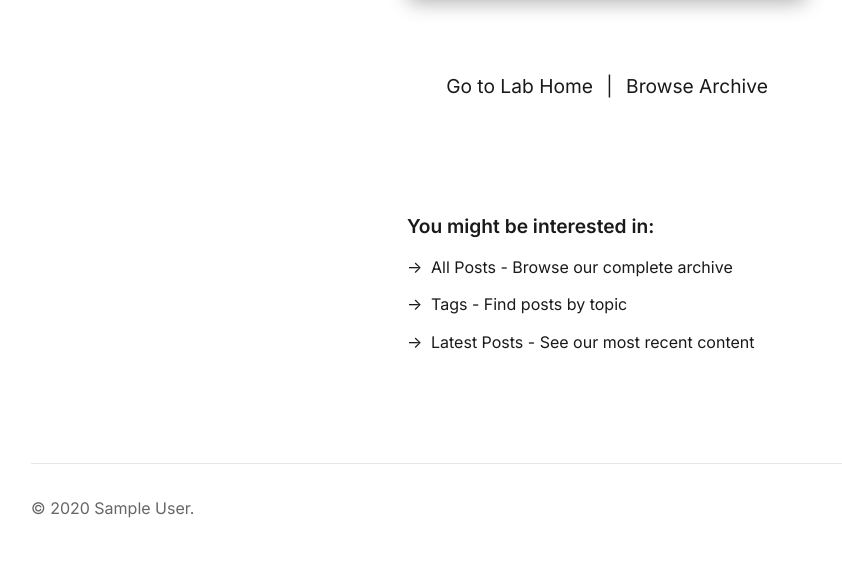
After one commit to DonTron-prog/docerate, a Python web app: template templates/404.html in a window 1280 px wide. The commit adds this page. Shown: the part 484-1054 px from the top of the page, without its empty margins (33-875 px from the left). Run offline with Jinja, Linux system fonts and the light colour scheme; the template is opened without the code that fills it: most values are stand-ins (such as "Sample title", 1, 10 or a date in 2020).

Commit message:
Add custom 404, archive, and tags index templates with styling
- Created a 404 error page with user-friendly navigation and suggestions.
- Developed an archive page to display posts in chronological order with tags.
- Implemented a tags index page featuring a tag cloud and categorized posts.
- Added CSS styles for improved layout and visual appeal across all new templates.

```diff
--- a/config.yaml
+++ b/config.yaml
@@ -1,6 +1,6 @@
 site:
   title: "McGillivray LAB"
-  description: "Personal blog about technology, programming, and more - Now with CDN!"
+  description: "A Random Walk Across Science, Engineering, and Philosophy in Search of Novelty"
   author: "Donald McGillivray"
   url: "https://donaldmcgillivray.com"
   language: "en"
--- /dev/null
+++ b/templates/404.html
@@ -0,0 +1,118 @@
+{% extends "base.html" %}
+
+{% block title %}404 - Page Not Found - {{ site.title }}{% endblock %}
+
+{% block content %}
+<div class="container error-page">
+    <div class="error-content">
+        <img src="/images/404_message.png" alt="404 Path Not Found" class="error-image">
+        <div class="error-actions">
+            <a href="/">Go to Lab Home</a> | <a href="/archive">Browse Archive</a>
+        </div>
+        <div class="error-suggestions">
+            <h3>You might be interested in:</h3>
+            <ul>
+                <li><a href="/archive">All Posts</a> - Browse our complete archive</li>
+                <li><a href="/tags">Tags</a> - Find posts by topic</li>
+                <li><a href="/">Latest Posts</a> - See our most recent content</li>
+            </ul>
+        </div>
+    </div>
+</div>
+
+<style>
+.error-page {
+    min-height: 60vh;
+    display: flex;
+    align-items: center;
+    justify-content: center;
+    text-align: center;
+    padding: 2rem;
+}
+
+.error-content {
+    max-width: 600px;
+}
+
+.error-image {
+    max-width: 100%;
+    height: auto;
+    border-radius: 10px;
+    box-shadow: 0 4px 20px rgba(0, 0, 0, 0.3);
+    margin-bottom: 2rem;
+}
+
+.error-actions {
+    margin: 2rem 0;
+    font-size: 1.2rem;
+}
+
+.error-actions a {
+    color: var(--link-color);
+    text-decoration: none;
+    margin: 0 0.5rem;
+}
+
+.error-actions a:hover {
+    color: var(--link-hover);
+    text-decoration: underline;
+}
+
+.error-suggestions {
+    margin-top: 3rem;
+    padding-top: 2rem;
+    border-top: 1px solid var(--border-color);
+    text-align: left;
+}
+
+.error-suggestions h3 {
+    font-size: 1.2rem;
+    margin-bottom: 1rem;
+    color: var(--heading-color);
+}
+
+.error-suggestions ul {
+    list-style: none;
+    padding: 0;
+}
+
+.error-suggestions li {
+    margin-bottom: 0.75rem;
+    padding-left: 1.5rem;
+    position: relative;
+}
+
+.error-suggestions li:before {
+    content: "→";
+    position: absolute;
+    left: 0;
+    color: var(--primary-color);
+}
+
+.error-suggestions a {
+    color: var(--link-color);
+    text-decoration: none;
+}
+
+.error-suggestions a:hover {
+    color: var(--link-hover);
+    text-decoration: underline;
+}
+
+/* Add some animation */
+@keyframes fadeIn {
+    from {
+        opacity: 0;
+        transform: translateY(20px);
+    }
+    to {
+        opacity: 1;
+        transform: translateY(0);
+    }
+}
+
+.error-content {
+    animation: fadeIn 0.5s ease-out;
+}
+</style>
+{% endblock %}
--- a/templates/base.html
+++ b/templates/base.html
@@ -38,7 +38,7 @@
 
         <footer class="site-footer">
             <div class="footer-content">
-                <p>&copy; {{ current_year }} {{ site.author }}. Built with Python.</p>
+                <p>&copy; {{ current_year }} {{ site.author }}.</p>
                 <div class="social-links">
                     {% if config.social.github %}
                         <a href="https://github.com/{{ config.social.github }}" target="_blank">GitHub</a>
```
Also changed, not shown: content/posts/Agentic Reliability Engineering.md (+1 -3 lines), generator.py (+48 -0 lines), templates/archive.html (added, +81 -0 lines), templates/tags_index.html (added, +112 -0 lines), 1 other file.
